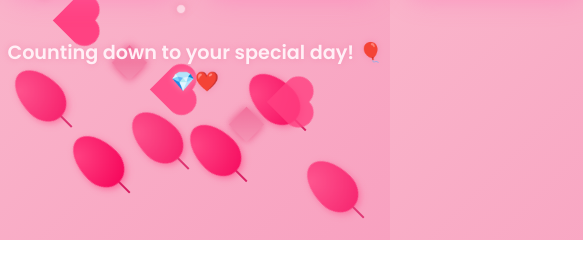
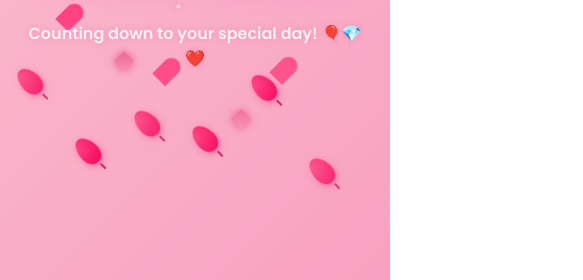
Before and after one commit to Oushnik20/Birthday-countdown, a plain HTML site: page index.html in a window 390 px wide. Shown: the part 604-884 px from the top of the page, 583 px wide, since content can reach past the window. Before the commit the page ends 844 px from the top, so only its background shows below. Drawn offline with Linux system fonts and the light colour scheme.

Commit message:
Update index.html

```diff
--- a/index.html
+++ b/index.html
@@ -2,7 +2,7 @@
 <html lang="en">
 <head>
 <meta charset="UTF-8" />
-<meta name="viewport" content="width=device-width, initial-scale=1" />
+<meta name="viewport" content="width=device-width, initial-scale=1, maximum-scale=1" />
 <title>Birthday Countdown - 17 May 2025</title>
 <style>
   @import url('https://fonts.googleapis.com/css2?family=Poppins:wght@600&display=swap');
@@ -19,6 +19,7 @@
     justify-content: center;
     color: #fff;
     text-align: center;
+    padding: 20px;
   }
 
   h1 {
@@ -34,6 +35,8 @@
     font-size: 3rem;
     z-index: 10;
     position: relative;
+    flex-wrap: wrap;
+    justify-content: center;
   }
 
   .time-box {
@@ -44,12 +47,16 @@
     min-width: 100px;
     backdrop-filter: blur(10px);
     border: 2px solid #ff77b1;
+    flex: 1 1 90px;
+    max-width: 120px;
+    margin-bottom: 15px;
   }
 
   .number {
     font-weight: 700;
     font-size: 4rem;
     text-shadow: 0 0 8px #f06292;
+    line-height: 1;
   }
 
   .label {
@@ -90,8 +97,8 @@
 
   /* Balloon shape */
   .balloon {
-    width: 40px;
-    height: 60px;
+    width: 30px;
+    height: 45px;
     background: radial-gradient(circle at 20% 20%, #ff4081, #f50057);
     border-radius: 50% 50% 50% 50% / 60% 60% 40% 40%;
     box-shadow: 0 3px 6px rgba(255, 64, 129, 0.6);
@@ -101,18 +108,18 @@
   .balloon::after {
     content: '';
     position: absolute;
-    bottom: -15px;
+    bottom: -10px;
     left: 50%;
     width: 2px;
-    height: 15px;
+    height: 10px;
     background: #d81b60;
     transform: translateX(-50%);
   }
 
   /* Heart shape */
   .heart {
-    width: 30px;
-    height: 30px;
+    width: 25px;
+    height: 25px;
     background: #ff4081;
     position: relative;
     transform: rotate(-45deg);
@@ -123,24 +130,24 @@
   .heart::after {
     content: "";
     position: absolute;
-    width: 30px;
-    height: 30px;
+    width: 25px;
+    height: 25px;
     background: #ff4081;
     border-radius: 50%;
   }
   .heart::before {
     top: 0;
-    left: 15px;
+    left: 12.5px;
   }
   .heart::after {
-    top: 15px;
+    top: 12.5px;
     left: 0;
   }
 
   /* Diamond shape */
   .diamond {
-    width: 25px;
-    height: 25px;
+    width: 20px;
+    height: 20px;
     background: linear-gradient(45deg, #f48fb1, #f06292);
     transform: rotate(45deg);
     box-shadow: 0 0 8px #ec407a;
@@ -150,8 +157,8 @@
 
   /* Sparkle (small circle) */
   .sparkle {
-    width: 10px;
-    height: 10px;
+    width: 8px;
+    height: 8px;
     background: #fff;
     border-radius: 50%;
     box-shadow: 0 0 8px 2px #f48fb1;
@@ -166,7 +173,7 @@
       opacity: 0.8;
     }
     50% {
-      transform: translateY(-25px) rotate(-45deg);
+      transform: translateY(-20px) rotate(-45deg);
       opacity: 1;
     }
   }
@@ -179,6 +186,63 @@
     50% {
       opacity: 0;
       transform: scale(0.5);
+    }
+  }
+
+  /* Responsive adjustments */
+  @media (max-width: 480px) {
+    h1 {
+      font-size: 2rem;
+      letter-spacing: 2px;
+      margin-bottom: 0.5rem;
+    }
+    .countdown {
+      gap: 15px;
+      font-size: 2rem;
+    }
+    .time-box {
+      padding: 15px 20px;
+      max-width: 90px;
+      margin-bottom: 10px;
+    }
+    .number {
+      font-size: 3rem;
+    }
+    .label {
+      font-size: 1rem;
+      margin-top: 5px;
+    }
+    footer {
+      font-size: 1rem;
+      margin-top: 2rem;
+    }
+    /* Shrink floating shapes on mobile */
+    .balloon {
+      width: 20px;
+      height: 30px;
+    }
+    .balloon::after {
+      height: 7px;
+    }
+    .heart {
+      width: 18px;
+      height: 18px;
+    }
+    .heart::before,
+    .heart::after {
+      width: 18px;
+      height: 18px;
+      left: 9px;
+      top: 0;
+    }
+    .diamond {
+      width: 14px;
+      height: 14px;
+    }
+    .sparkle {
+      width: 5px;
+      height: 5px;
+      box-shadow: 0 0 6px 1.5px #f48fb1;
     }
   }
 </style>
```
